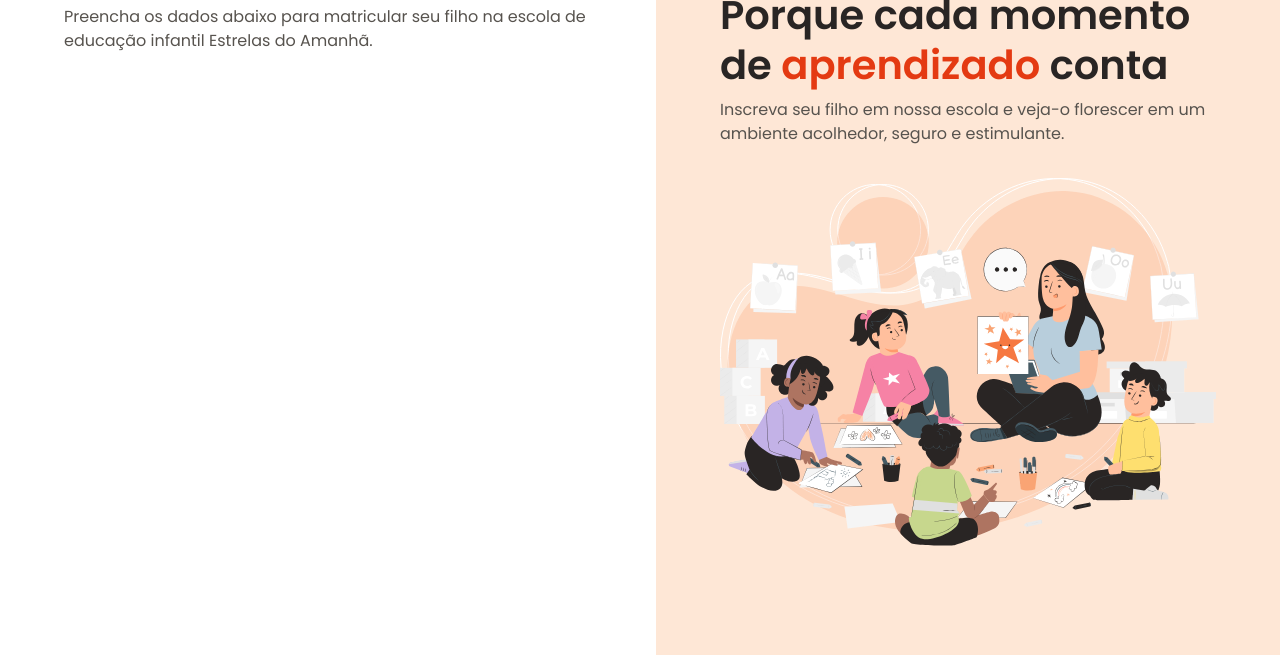
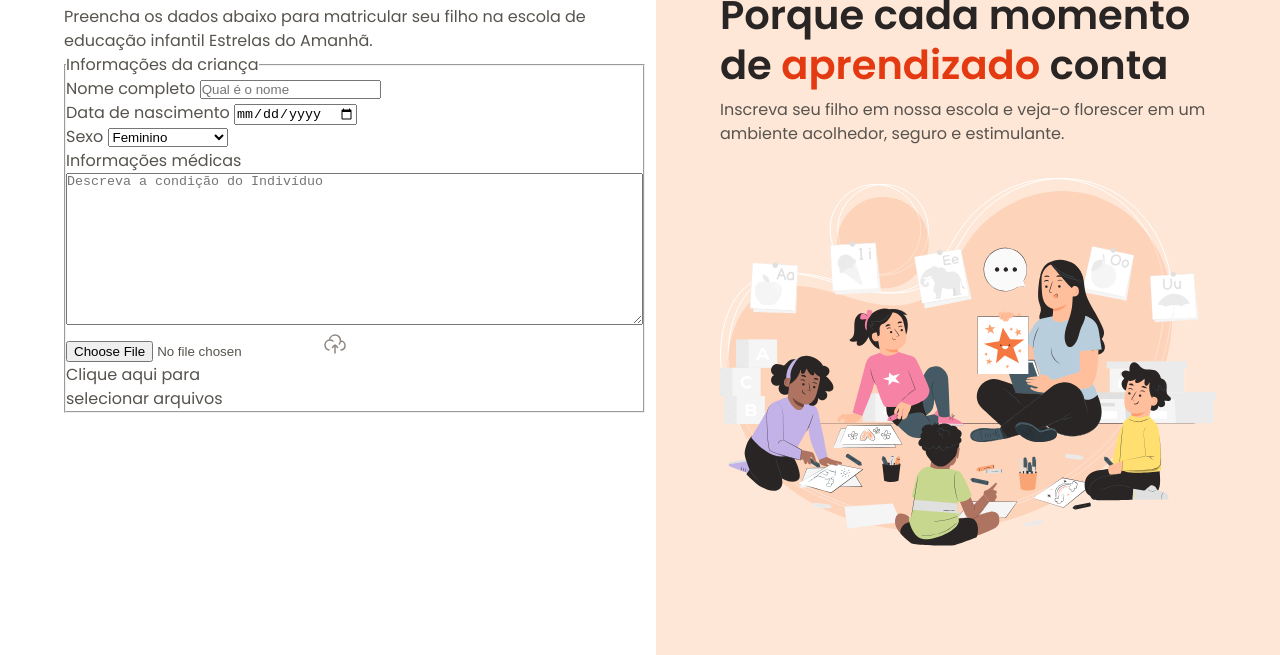
Before and after one commit to muddyorc/estrelas_do_amanha, a plain HTML site: page index.html in a window 1280 px wide. Shown: the part 145-800 px from the top of the page. Drawn offline with Linux system fonts and the light colour scheme.

Commit message:
creating form structure

```diff
--- a/index.html
+++ b/index.html
@@ -1,5 +1,6 @@
 <!DOCTYPE html>
 <html lang="pt-BR">
+
 <head>
     <link rel="preconnect" href="https://fonts.googleapis.com">
     <link rel="preconnect" href="https://fonts.gstatic.com" crossorigin>
@@ -10,9 +11,12 @@
 
     <link rel="stylesheet" href="styles/index.css">
 
-    <link href="https://fonts.googleapis.com/css2?family=Poppins:ital,wght@0,100;0,200;0,300;0,400;0,500;0,600;0,700;0,800;0,900;1,100;1,200;1,300;1,400;1,500;1,600;1,700;1,800;1,900&display=swap" rel="stylesheet">
+    <link
+        href="https://fonts.googleapis.com/css2?family=Poppins:ital,wght@0,100;0,200;0,300;0,400;0,500;0,600;0,700;0,800;0,900;1,100;1,200;1,300;1,400;1,500;1,600;1,700;1,800;1,900&display=swap"
+        rel="stylesheet">
 
 </head>
+
 <body>
     <div id="app">
         <main>
@@ -23,7 +27,45 @@
                 </div>
 
                 <h1>Formulário de matrícula</h1>
-                <p>Preencha os dados abaixo para matricular seu filho na escola de educação infantil Estrelas do Amanhã.</p>
+                <p>Preencha os dados abaixo para matricular seu filho na escola de educação infantil Estrelas do Amanhã.
+                </p>
+
+                <form>
+                    <fieldset class="child-info">
+                        <legend>Informações da criança</legend>
+
+                        <div class="input-wrapper">
+                            <label for="fullname">Nome completo</label>
+                            <input id="fullname" type="text" placeholder="Qual é o nome" name="fullname">
+                        </div>
+
+                        <div class="input-wrapper">
+                            <label for="birth">Data de nascimento</label>
+                            <input id="birth" type="date" name="birth">
+                        </div>
+
+                        <div class="select-wrapper">
+                            <label for="gender">Sexo</label>
+                            <select name="gender" id="gender">
+                                <option value="female">Feminino</option>
+                                <option value="male">Masculino</option>
+                                <option value="na">Prefiro não dizer</option>
+                            </select>
+                        </div>
+
+                        <div class="textarea-wrapper">
+                            <label for="medical-info">Informações médicas</label>
+                            <textarea name="medical-info" id="medical-info" placeholder="Descreva a condição do Indivíduo" cols="70" rows="10"></textarea>
+                        </div>
+
+                        <div class="droparea-wrapper">
+                            <input type="file" id="birth-file" name="birth-file">
+                            <img src="assets/icons/cloud-upload.svg" alt="">
+                            <p>Clique aqui para <br> selecionar arquivos</p>
+                        </div>
+
+                    </fieldset>
+                </form>
             </div>
         </main>
 
@@ -32,7 +74,8 @@
                 <header>
                     <img src="assets/logo.svg" alt="Imagem da logo">
                     <h2>Porque cada momento de <span>aprendizado</span> conta</h2>
-                    <p>Inscreva seu filho em nossa escola e veja-o florescer em um ambiente acolhedor, seguro e estimulante.</p>
+                    <p>Inscreva seu filho em nossa escola e veja-o florescer em um ambiente acolhedor, seguro e
+                        estimulante.</p>
                 </header>
 
                 <img src="assets/Illustration.svg" alt="Ilustração de alunos estudando">
@@ -41,4 +84,5 @@
     </div>
 
 </body>
+
 </html>
```
